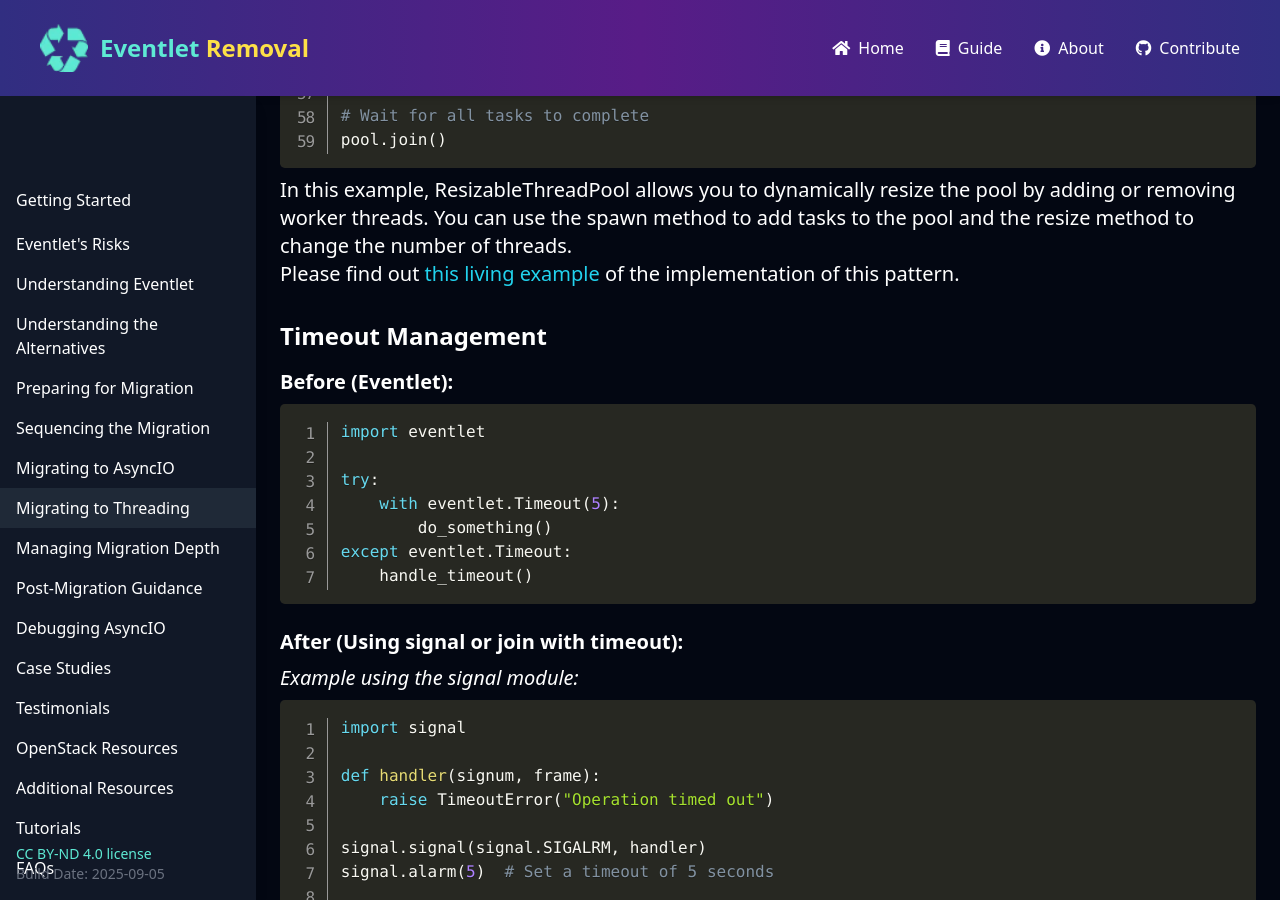
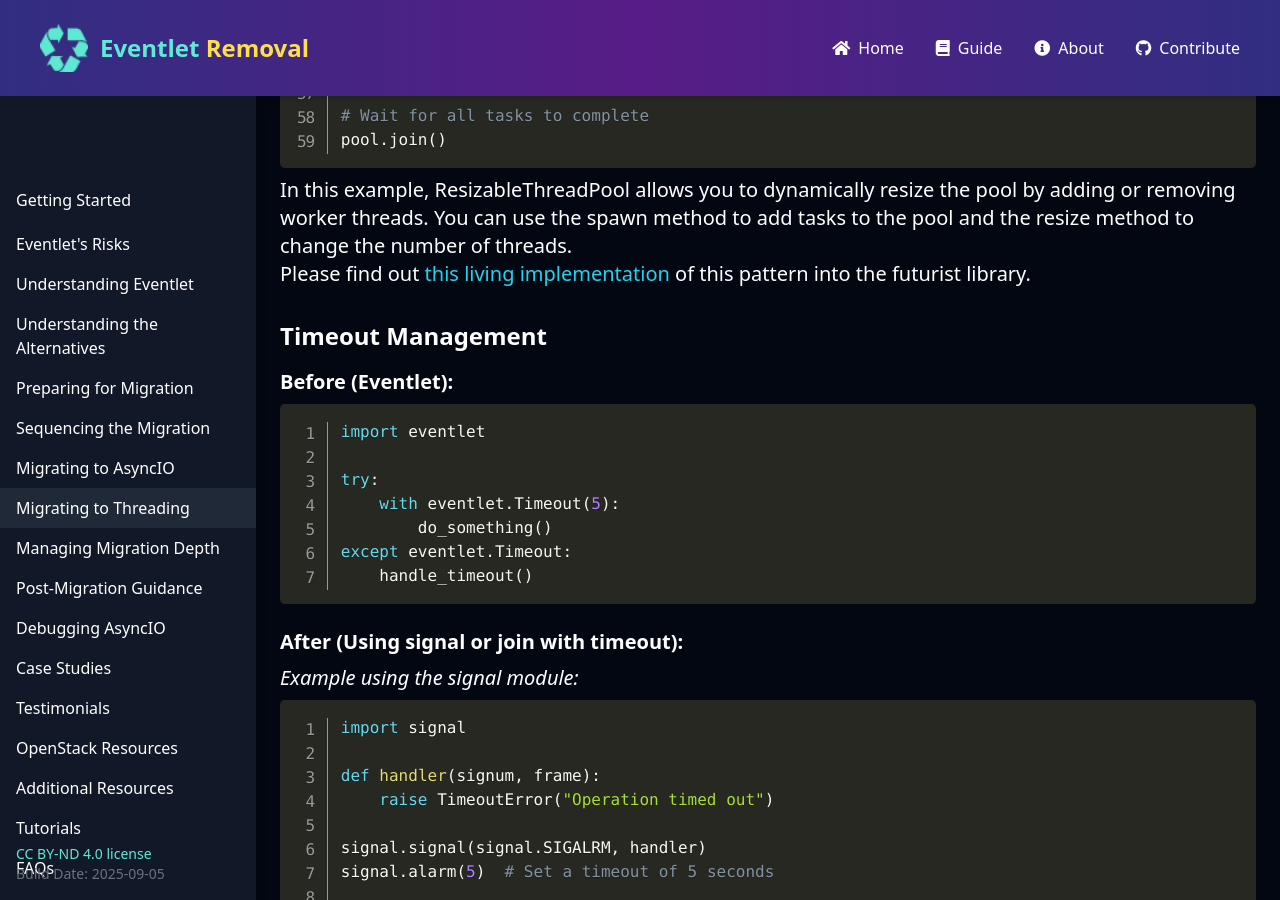
Before and after one commit to eventlet-removal/eventlet-removal.github.io, a Jekyll site: the page built from docs/guide/threading.md, in a window 1280 px wide and 900 px high, scrolled down 10537 px. Built offline with Jekyll 4.4.1, drawn with Linux system fonts in a browser that asks for light colours; nearby versions of some CDN libraries.

Commit message:
dynamicthreadpool

```diff
--- a/docs/guide/threading.md
+++ b/docs/guide/threading.md
@@ -565,7 +565,7 @@ pool.resize(4)
 # Wait for all tasks to complete
 pool.join()</code></pre>
         <p class="text-xl">In this example, ResizableThreadPool allows you to dynamically resize the pool by adding or removing worker threads. You can use the spawn method to add tasks to the pool and the resize method to change the number of threads.</p>
-        <p class="text-xl">Please find out <a href="https://review.opendev.org/c/openstack/neutron/+/945566" class="text-cyan-400" target="_blank">this living example</a> of the implementation of this pattern.</p>
+        <p class="text-xl">Please find out <a href="https://docs.openstack.org/futurist/latest/reference/index.html#futurist.DynamicThreadPoolExecutor" class="text-cyan-400" target="_blank">this living implementation</a> of this pattern into the futurist library.</p>
         </div>
     </div>
 
```
